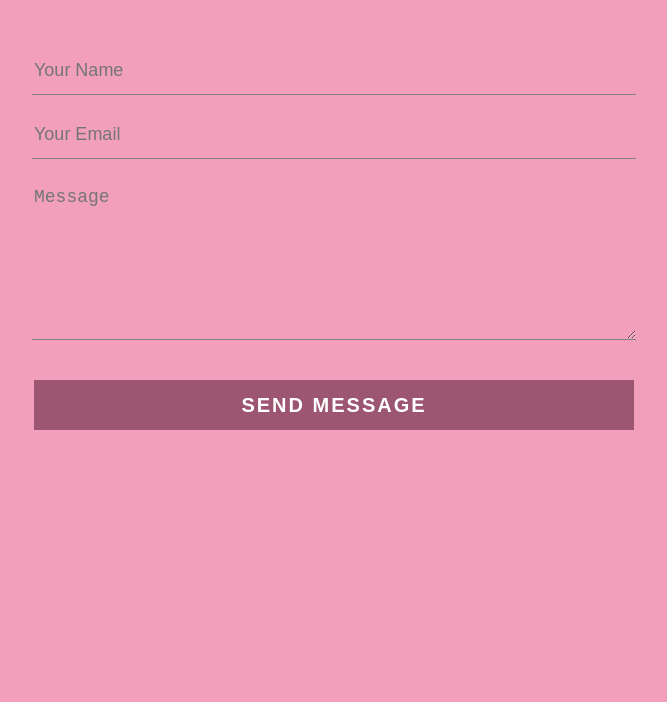
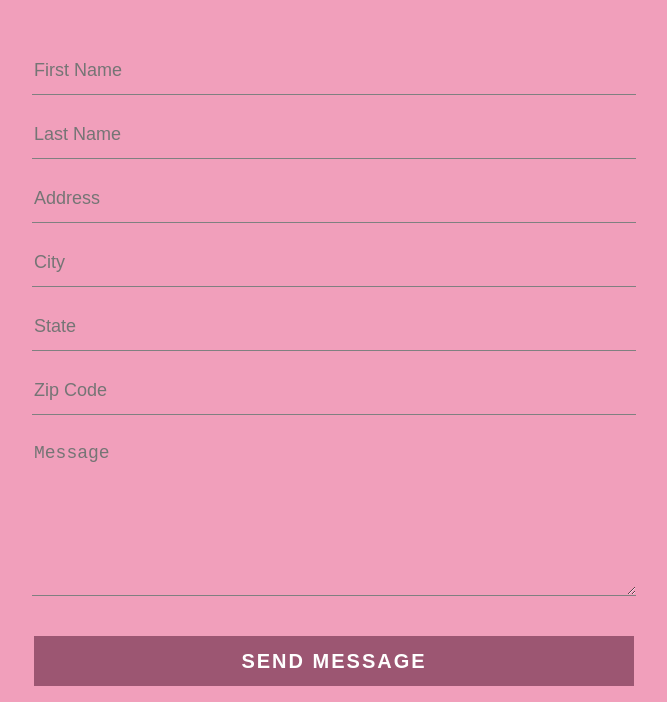
Before and after one commit to AGUIRI/CPSC222-Project2-RayyaneAguiri, a plain HTML site: page contact.html in a window 1280 px wide. Shown: the part 206-908 px from the top of the page, without its empty margins (306-973 px from the left). Before the commit the page ends 800 px from the top, so only its background shows below. Drawn offline with Linux system fonts and the light colour scheme.

Commit message:
Change conatctHTML

```diff
--- a/contact.html
+++ b/contact.html
@@ -17,8 +17,12 @@
     </div>
     <div class="contact-form">
         <form id="contact-form" method="post" action="">
-            <input name="name" type="text" class="form-control" placeholder="Your Name" required><br>
-            <input name="Email" type="email" class="form-control" placeholder="Your Email" required><br>
+            <input name=" first name" type="text" class="form-control" placeholder="First Name" required><br>
+            <input name=" last name" type="text" class="form-control" placeholder="Last Name" required><br>
+            <input name="Address" type="text" class="form-control" placeholder="Address" required><br>
+            <input name="City" type="text" class="form-control" placeholder="City" required><br>
+            <input name="State" type="text" class="form-control" placeholder="State" required><br>
+            <input name="Zip Code" type="number" class="form-control" placeholder="Zip Code" required><br>
             <textarea name="message" class="form-control" placeholder="Message" rows="4" required></textarea><br>
             <input type="submit" class="form-control submit" value="SEND MESSAGE">
         </form>
```
